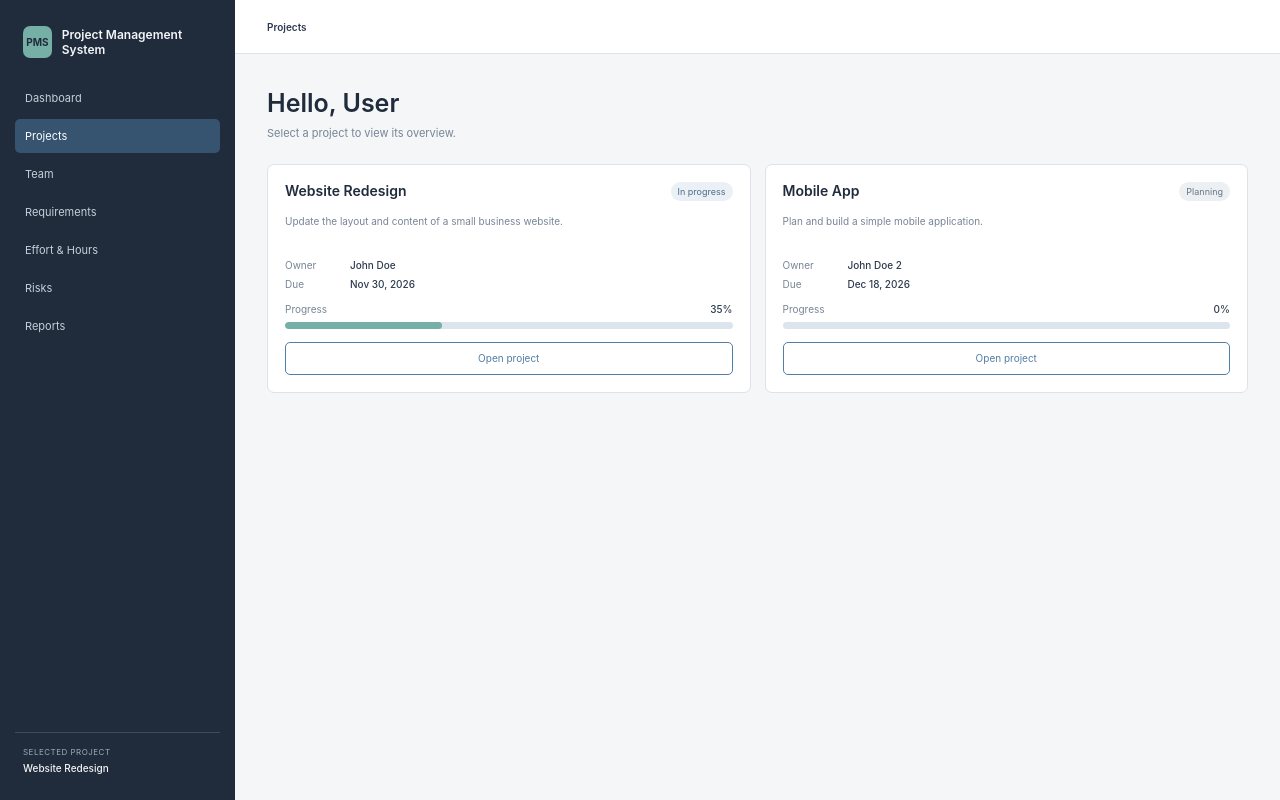
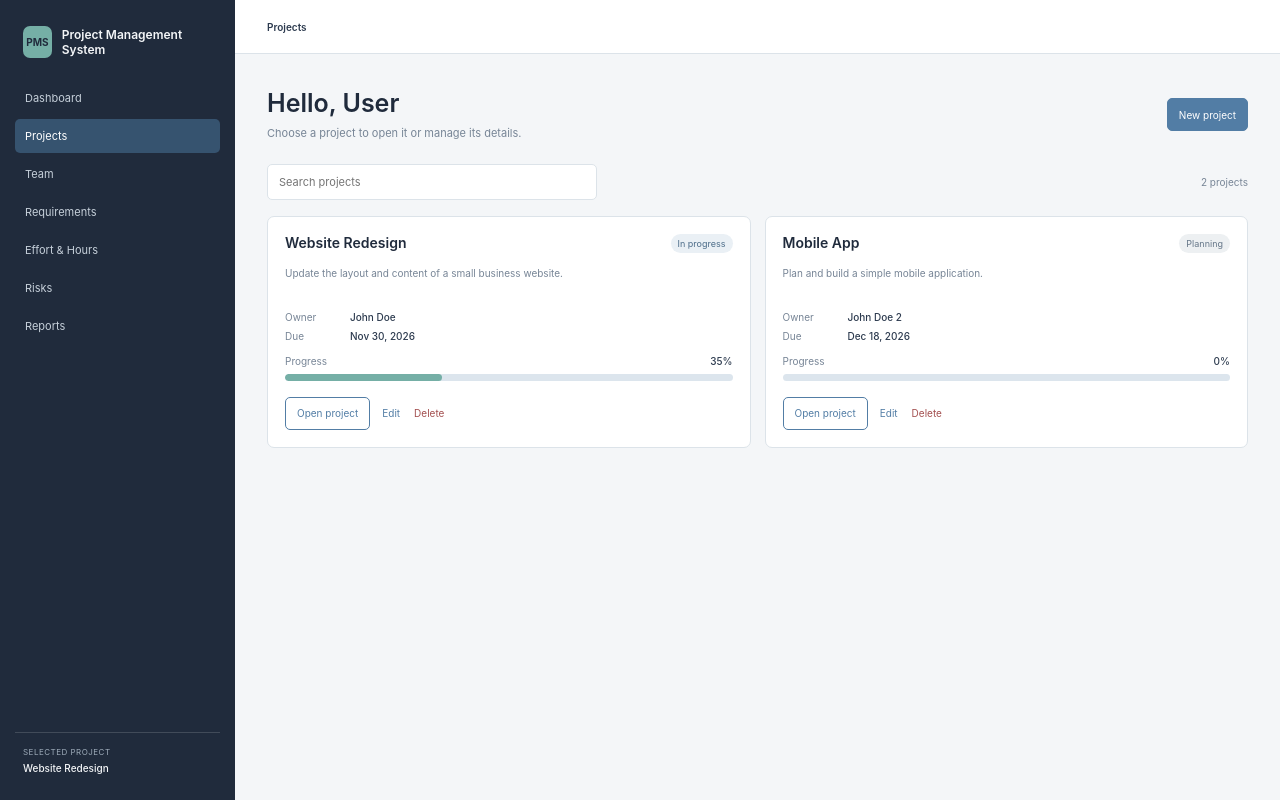
Before and after one commit to masoncoyle/swe4663-project-management-system, a React (Vite) app in the folder frontend/: page / in a window 1280 px wide. Built offline with nearby package versions, Linux system fonts and the light colour scheme.

Commit message:
Finish Projects Screen
Added project creation, editing, deletion, search, and open actions

```diff
--- a/frontend/src/App.css
+++ b/frontend/src/App.css
@@ -313,6 +313,191 @@ button {
   grid-column: 1 / -1;
 }
 
+.project-page-heading,
+.project-toolbar,
+.project-card__actions {
+  display: flex;
+  align-items: center;
+}
+
+.project-page-heading {
+  justify-content: space-between;
+  gap: 16px;
+}
+
+.project-page-heading > div {
+  min-width: 0;
+}
+
+.project-toolbar {
+  justify-content: space-between;
+  gap: 12px;
+  margin: 0 0 16px;
+}
+
+.search-field {
+  display: block;
+  width: min(100%, 330px);
+}
+
+.search-field input {
+  width: 100%;
+  min-height: 36px;
+  padding: 0 11px;
+  border: 1px solid var(--border);
+  border-radius: 5px;
+  color: var(--text);
+  background: #fff;
+  font: inherit;
+  font-size: 11px;
+}
+
+.search-field input:focus,
+.form-field input:focus,
+.form-field textarea:focus {
+  outline: 2px solid rgba(82, 125, 165, .25);
+  border-color: var(--steel-blue);
+}
+
+.project-count {
+  color: var(--muted);
+  font-size: 10px;
+}
+
+.project-card__actions {
+  flex-wrap: wrap;
+  gap: 10px;
+  padding-top: 3px;
+}
+
+.text-button,
+.icon-button {
+  padding: 5px 2px;
+  border: 0;
+  color: var(--steel-blue);
+  background: transparent;
+  font: inherit;
+  font-size: 10px;
+}
+
+.text-button:hover,
+.icon-button:hover {
+  text-decoration: underline;
+}
+
+.text-button--danger {
+  color: #a34f4f;
+}
+
+.empty-projects {
+  display: grid;
+  justify-items: start;
+  gap: 8px;
+  max-width: 520px;
+}
+
+.empty-projects h2,
+.modal__header h2 {
+  margin: 0;
+  color: var(--navy);
+  font-size: 15px;
+  font-weight: 600;
+}
+
+.empty-projects p {
+  margin: 0 0 5px;
+  color: var(--muted);
+  font-size: 11px;
+}
+
+.visually-hidden {
+  position: absolute;
+  width: 1px;
+  height: 1px;
+  padding: 0;
+  overflow: hidden;
+  clip: rect(0, 0, 0, 0);
+  white-space: nowrap;
+  border: 0;
+}
+
+.modal-backdrop {
+  position: fixed;
+  z-index: 10;
+  inset: 0;
+  display: grid;
+  place-items: center;
+  padding: 16px;
+  background: rgba(32, 43, 60, .42);
+}
+
+.modal {
+  width: min(100%, 540px);
+  max-height: calc(100vh - 32px);
+  overflow-y: auto;
+  box-shadow: 0 16px 48px rgba(20, 32, 48, .2);
+}
+
+.modal__header {
+  display: flex;
+  align-items: center;
+  justify-content: space-between;
+  gap: 12px;
+  margin-bottom: 18px;
+}
+
+.icon-button {
+  padding: 0 5px;
+  color: var(--muted);
+  font-size: 23px;
+  line-height: 1;
+}
+
+.project-form {
+  display: grid;
+  gap: 14px;
+}
+
+.form-row {
+  display: grid;
+  grid-template-columns: repeat(2, minmax(0, 1fr));
+  gap: 12px;
+}
+
+.form-field {
+  display: grid;
+  align-content: start;
+  gap: 6px;
+  color: var(--text);
+  font-size: 10px;
+  font-weight: 500;
+}
+
+.form-field input,
+.form-field textarea {
+  width: 100%;
+  min-width: 0;
+  padding: 9px 10px;
+  border: 1px solid var(--border);
+  border-radius: 5px;
+  color: var(--text);
+  background: #fff;
+  font: inherit;
+  font-size: 11px;
+}
+
+.form-field textarea {
+  min-height: 84px;
+  resize: vertical;
+}
+
+.form-actions {
+  display: flex;
+  justify-content: flex-end;
+  gap: 9px;
+  margin-top: 2px;
+}
+
 /* table */
 .project-summary,
 .effort-card {
@@ -464,6 +649,18 @@ button {
     grid-template-columns: 1fr;
   }
 
+  .project-page-heading {
+    align-items: flex-start;
+  }
+
+  .project-page-heading .button {
+    flex: 0 0 auto;
+  }
+
+  .form-row {
+    grid-template-columns: 1fr;
+  }
+
   .details-list {
     gap: 12px;
   }
--- a/frontend/src/App.jsx
+++ b/frontend/src/App.jsx
@@ -18,8 +18,37 @@ const pageTitles = {
 
 function App() {
   const [activePage, setActivePage] = useState('projects')
+  // Keep project changes in the UI until the API is connected
+  const [projects, setProjects] = useState(sampleProjects)
   const [selectedProjectId, setSelectedProjectId] = useState(sampleProjects[0].id)
-  const selectedProject = sampleProjects.find((project) => project.id === selectedProjectId)
+  const selectedProject = projects.find((project) => project.id === selectedProjectId)
+
+  function createProject(projectDetails) {
+    // New projects start with no tracked work
+    const project = {
+      id: `project-${Date.now()}`,
+      ...projectDetails,
+      status: 'Planning',
+      progress: 0,
+      hours: 0,
+      phases: [],
+    }
+    setProjects((currentProjects) => [...currentProjects, project])
+  }
+
+  function updateProject(updatedProject) {
+    setProjects((currentProjects) => currentProjects.map((project) => (
+      project.id === updatedProject.id ? { ...project, ...updatedProject } : project
+    )))
+  }
+
+  function deleteProject(projectId) {
+    const remainingProjects = projects.filter((project) => project.id !== projectId)
+    setProjects(remainingProjects)
+    if (selectedProjectId === projectId) {
+      setSelectedProjectId(remainingProjects[0]?.id ?? '')
+    }
+  }
 
   return (
     <AppShell
@@ -30,11 +59,14 @@ function App() {
     >
       {activePage === 'projects' && (
         <ProjectsPage
-          projects={sampleProjects}
+          projects={projects}
           onSelectProject={(projectId) => {
             setSelectedProjectId(projectId)
             setActivePage('dashboard')
           }}
+          onCreateProject={createProject}
+          onUpdateProject={updateProject}
+          onDeleteProject={deleteProject}
         />
       )}
       {activePage === 'dashboard' && selectedProject && (
--- a/frontend/src/components/UI.jsx
+++ b/frontend/src/components/UI.jsx
@@ -4,6 +4,26 @@ export function Button({ children, variant = 'primary', ...props }) {
 
 export function Card({ children, className = '', ...props }) {
   return <section className={`card ${className}`} {...props}>{children}</section>
+}
+
+export function Modal({ title, onClose, children }) {
+  // Close the form when the user clicks outside it
+  return (
+    <div
+      className="modal-backdrop"
+      onMouseDown={(event) => {
+        if (event.target === event.currentTarget) onClose()
+      }}
+    >
+      <section className="modal card" role="dialog" aria-modal="true" aria-labelledby="modal-title">
+        <header className="modal__header">
+          <h2 id="modal-title">{title}</h2>
+          <button className="icon-button" type="button" onClick={onClose} aria-label="Close dialog">×</button>
+        </header>
+        {children}
+      </section>
+    </div>
+  )
 }
 
 export function StatusBadge({ status }) {
--- a/frontend/src/pages/ProjectsPage.jsx
+++ b/frontend/src/pages/ProjectsPage.jsx
@@ -1,16 +1,89 @@
-import { Button, Card, ProgressBar, StatusBadge } from '../components/UI.jsx'
+import { useState } from 'react'
+import { Button, Card, Modal, ProgressBar, StatusBadge } from '../components/UI.jsx'
 
-// Project cards are sample only until the project API is connected
-export default function ProjectsPage({ projects, onSelectProject }) {
+const emptyProject = { name: '', description: '', owner: '', dueDate: '' }
+
+export default function ProjectsPage({
+  projects,
+  onSelectProject,
+  onCreateProject,
+  onUpdateProject,
+  onDeleteProject,
+}) {
+  const [search, setSearch] = useState('')
+  const [editingProject, setEditingProject] = useState(null)
+
+  // Match searches against the details shown on each card
+  const filteredProjects = projects.filter((project) => (
+    `${project.name} ${project.description} ${project.owner}`
+      .toLowerCase()
+      .includes(search.trim().toLowerCase())
+  ))
+
+  function openCreateForm() {
+    setEditingProject({ ...emptyProject, id: '' })
+  }
+
+  function openEditForm(project) {
+    setEditingProject(project)
+  }
+
+  function closeForm() {
+    setEditingProject(null)
+  }
+
+  function handleSubmit(event) {
+    event.preventDefault()
+    const values = new FormData(event.currentTarget)
+    const projectDetails = {
+      name: String(values.get('name')).trim(),
+      description: String(values.get('description')).trim(),
+      owner: String(values.get('owner')).trim(),
+      dueDate: String(values.get('dueDate')).trim() || 'Not set',
+    }
+
+    if (editingProject.id) {
+      onUpdateProject({ ...editingProject, ...projectDetails })
+    } else {
+      onCreateProject(projectDetails)
+    }
+    closeForm()
+  }
+
+  // Confirm before removing a project from the current list
+  function confirmDelete(project) {
+    const confirmed = window.confirm(`Delete "${project.name}"?`)
+    if (confirmed) onDeleteProject(project.id)
+  }
+
   return (
     <>
-      <section className="page-heading">
+      <section className="page-heading project-page-heading">
+        <div>
           <h1>Hello, User</h1>
-        <p>Select a project to view its overview.</p>
+          <p>Choose a project to open it or manage its details.</p>
+        </div>
+        <Button type="button" onClick={openCreateForm}>New project</Button>
       </section>
 
-      <section className="project-grid" aria-label="Sample projects">
-        {projects.map((project) => (
+      <section className="project-toolbar" aria-label="Project list controls">
+        <label className="search-field">
+          <span className="visually-hidden">Search projects</span>
+          <input
+            type="search"
+            value={search}
+            onChange={(event) => setSearch(event.target.value)}
+            placeholder="Search projects"
+          />
+        </label>
+        <span className="project-count">
+          {filteredProjects.length} {filteredProjects.length === 1 ? 'project' : 'projects'}
+        </span>
+      </section>
+
+      {filteredProjects.length ? (
+        <section className="project-grid" aria-label="Projects">
+          {filteredProjects.map((project) => (
             <Card key={project.id} className="project-card">
               <div className="project-card__heading">
                 <h2>{project.name}</h2>
@@ -25,12 +98,59 @@ export default function ProjectsPage({ projects, onSelectProject }) {
                 <span>Progress</span><strong>{project.progress}%</strong>
                 <ProgressBar value={project.progress} />
               </div>
-            <Button variant="secondary" onClick={() => onSelectProject(project.id)}>
+              <div className="project-card__actions">
+                <Button variant="secondary" type="button" onClick={() => onSelectProject(project.id)}>
                   Open project
                 </Button>
+                <button className="text-button" type="button" onClick={() => openEditForm(project)}>
+                  Edit
+                </button>
+                <button className="text-button text-button--danger" type="button" onClick={() => confirmDelete(project)}>
+                  Delete
+                </button>
+              </div>
             </Card>
           ))}
         </section>
+      ) : (
+        <Card className="empty-projects">
+          <h2>{projects.length ? 'No projects found' : 'No projects yet'}</h2>
+          <p>{projects.length ? 'Try a different search.' : 'Create a project to get started.'}</p>
+          {!projects.length && <Button type="button" onClick={openCreateForm}>New project</Button>}
+        </Card>
+      )}
+
+      {editingProject && (
+        <Modal
+          title={editingProject.id ? 'Edit project' : 'New project'}
+          onClose={closeForm}
+        >
+          <form className="project-form" onSubmit={handleSubmit}>
+            <label className="form-field">
+              <span>Project name</span>
+              <input name="name" defaultValue={editingProject.name} required maxLength={80} autoFocus />
+            </label>
+            <label className="form-field">
+              <span>Description</span>
+              <textarea name="description" defaultValue={editingProject.description} required rows={3} maxLength={300} />
+            </label>
+            <div className="form-row">
+              <label className="form-field">
+                <span>Owner or manager</span>
+                <input name="owner" defaultValue={editingProject.owner} required maxLength={80} />
+              </label>
+              <label className="form-field">
+                <span>Due date</span>
+                <input name="dueDate" type="text" defaultValue={editingProject.dueDate === 'Not set' ? '' : editingProject.dueDate} placeholder="Optional" />
+              </label>
+            </div>
+            <div className="form-actions">
+              <Button variant="secondary" type="button" onClick={closeForm}>Cancel</Button>
+              <Button type="submit">Save project</Button>
+            </div>
+          </form>
+        </Modal>
+      )}
     </>
   )
 }
```
Lines whose indentation alone changed are shown as unchanged.
